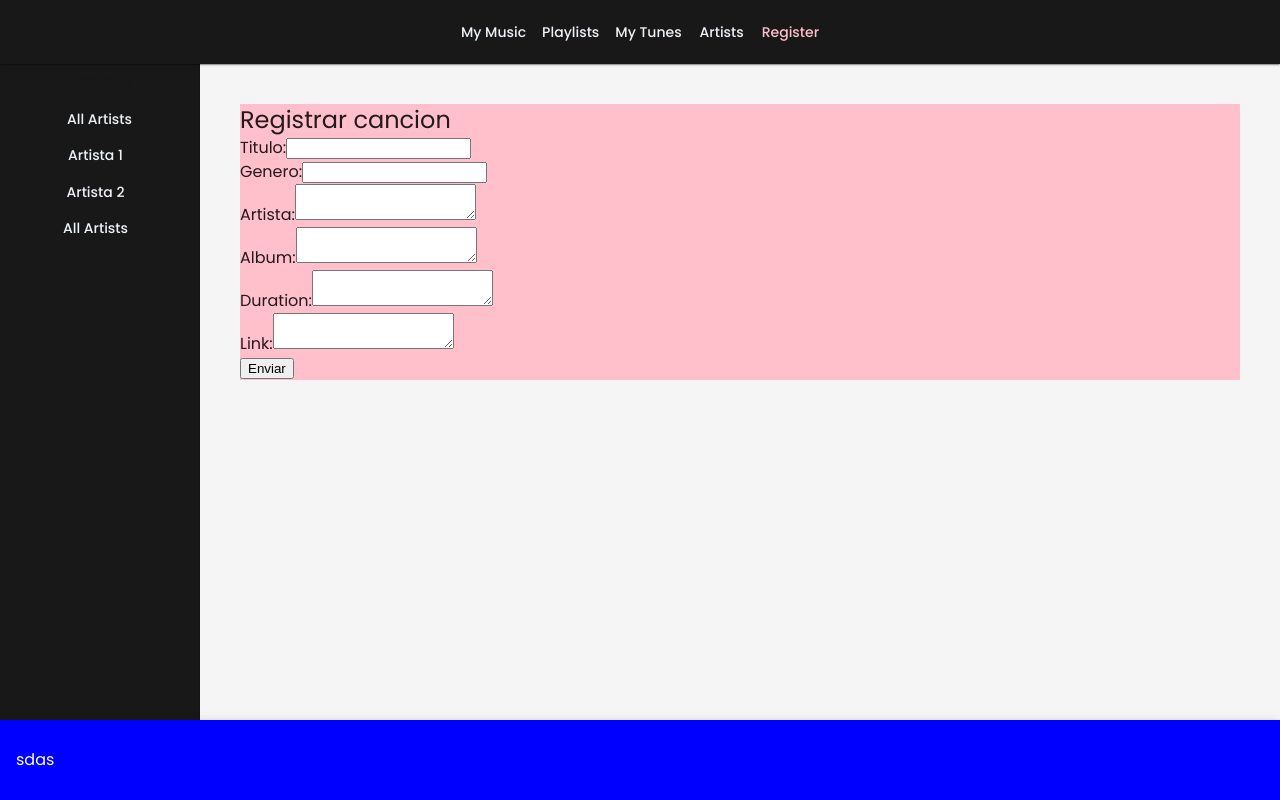
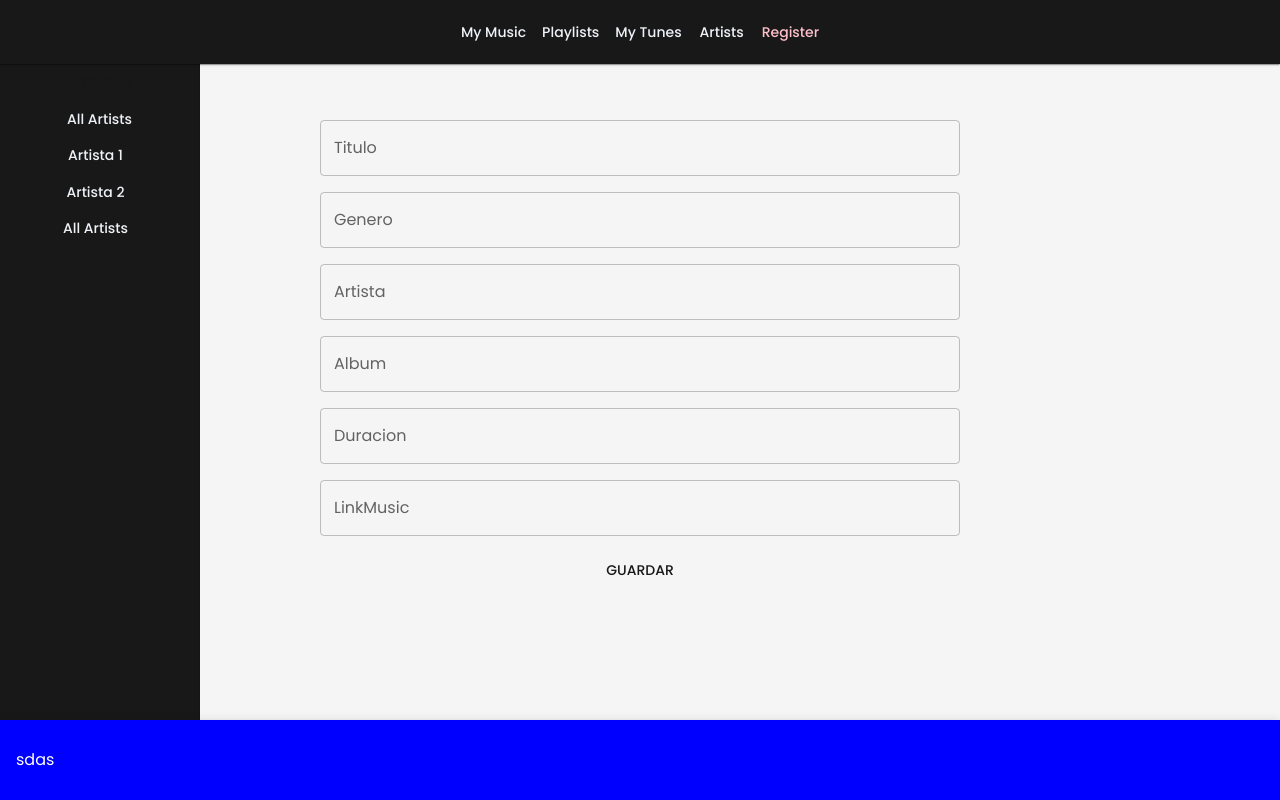
Before and after one commit to Stumbleine/vivalavida, a React (Create React App) app: page /register-tune in a window 1280 px wide. Built offline with nearby package versions, Linux system fonts and the light colour scheme; the HTML template or start-up script is replaced by a standard one.

Commit message:
Added Forms

```diff
--- a/package.json
+++ b/package.json
@@ -12,13 +12,15 @@
     "@testing-library/react": "^13.4.0",
     "@testing-library/user-event": "^13.5.0",
     "axios": "^1.3.2",
+    "formik": "^2.2.9",
     "moment": "^2.29.4",
     "react": "^18.2.0",
     "react-dom": "^18.2.0",
     "react-redux": "^8.0.5",
     "react-router-dom": "^6.8.1",
     "react-scripts": "5.0.1",
-    "web-vitals": "^2.1.4"
+    "web-vitals": "^2.1.4",
+    "yup": "^1.0.0"
   },
   "scripts": {
     "start": "react-scripts start",
--- a/src/pages/public/RegisterSong.jsx
+++ b/src/pages/public/RegisterSong.jsx
@@ -1,80 +1,80 @@
-import React, { useState } from "react";
-import TitlePage from "../../components/TitlePage";
-import Page from "../../components/Page";
-import { Padding } from "@mui/icons-material";
+import { Button, Stack, TextField } from '@mui/material';
+import { Form, FormikProvider, useFormik } from 'formik';
+import React from 'react';
+import * as Yup from 'yup';
 
-export default function RegisterSong() {
-  const [tittle, setTittle] = useState('')
-  const [genere, setGenere] = useState('')
-  const [artist, setArtist] = useState('')
-  const [album, setAlbum] = useState('')
-  const [duration, setDuration] = useState('')
-  const [linkMusic, setMusic] = useState('')
 
-  const handleSubmit = (event) => {
-    event.preventDefault();
-  };
+export default function AlbumForm() {
+  const formik = useFormik({
+    initialValues: {
+      title: '',
+      genere: '',
+      artist: '',
+      album: '',
+      duration: '',
+      linkMusic: '',
+    },
+    enableReinitialize: true,
+    validationSchema: Yup.object().shape({
+      title: Yup.string().required("El titulo es requerido"),
+      gender: Yup.string().required("El genero es requerido"),
+      artist: Yup.string().required("El artista es requerido"),
+      album: Yup.string().required("El album es requerido"),
+      duration: Yup.string().required("La duracion es requerida"),
+      linkMusic: Yup.string().required("El link es requerido")
+    }),
+    onSubmit: values => {
 
+    },
+  });
+  const { getFieldProps, values, errors, touched, isSubmitting } = formik;
   return (
-    <Page config={{ pt: 5, pl: 5, pr: 5 }}>
-
-      <TitlePage title="Registrar cancion" />
-
-      <form sx={{margin: 5}} onSubmit={handleSubmit}>
-        <div>
-          <label htmlFor="tittle">Titulo:</label>
-          <input
-            type="text"
-            id="tittle"
-            value={tittle}
-            onChange={(event) => setTittle(event.target.value)}
+    <FormikProvider value={formik}>
+      <Form autoComplete>
+        <Stack direction="column" spacing={2} marginLeft={40} marginTop={15} marginRight={40} >
+          <TextField
+            fullWidth
+            label="Titulo"
+            {...getFieldProps('title')}
+            error={Boolean(touched.title && errors.title)}
+            helperText={touched.title && errors.title}
           />
-        </div>
-        <div>
-
-          <label htmlFor="genere">Genero:</label>
-          <input
-            type="text"
-            id="genere"
-            value={genere}
-            onChange={(event) => setGenere(event.target.value)}
+          <TextField
+            fullWidth
+            label="Genero"
+            {...getFieldProps('gender')}
+            error={Boolean(touched.gender && errors.gender)}
+            helperText={touched.gender && errors.gender}
           />
-        </div>
-        <div>
-          <label htmlFor="artist">Artista:</label>
-          <textarea
-            id="text"
-            value={artist}
-            onChange={(event) => setArtist(event.target.value)}
+          <TextField
+            fullWidth
+            label="Artista"
+            {...getFieldProps('artist')}
+            error={Boolean(touched.artist && errors.artist)}
+            helperText={touched.artist && errors.artist}
           />
-        </div>
-
-        <div>
-          <label htmlFor="album">Album:</label>
-          <textarea
-            id="text"
-            value={album}
-            onChange={(event) => setAlbum(event.target.value)}
+          <TextField
+            fullWidth
+            label="Album"
+            {...getFieldProps('album')}
+            error={Boolean(touched.album && errors.album)}
+            helperText={touched.album && errors.album}
           />
-        </div>
-        <div>
-          <label htmlFor="duration">Duration:</label>
-          <textarea
-            id="text"
-            value={duration}
-            onChange={(event) => setDuration(event.target.value)}
+          <TextField
+            label="Duracion"
+            {...getFieldProps('duration')}
+            error={Boolean(touched.duration && errors.duration)}
+            helperText={touched.duration && errors.duration}
           />
-        </div>
-        <div>
-          <label htmlFor="link">Link:</label>
-          <textarea
-            id="text"
-            value={linkMusic}
-            onChange={(event) => setMusic(event.target.value)}
+          <TextField
+            label="LinkMusic"
+            {...getFieldProps('linkMusic')}
+            error={Boolean(touched.linkMusic && errors.linkMusic)}
+            helperText={touched.linkMusic && errors.linkMusic}
           />
-        </div>
-        <button type="submit">Enviar</button>
-      </form>
-    </Page>
+          <Button type="submit">Guardar</Button>
+        </Stack>
+      </Form>
+    </FormikProvider>
   );
 }
```
Also changed, not shown: src/components/Form/RegisterAlbum.jsx (added, +66 -0 lines), src/components/Form/RegisterArtist.jsx (added, +66 -0 lines), src/components/Form/RegisterSong.jsx (+76 -73 lines), 1 other file (tests, documents, lock files or other folders).
